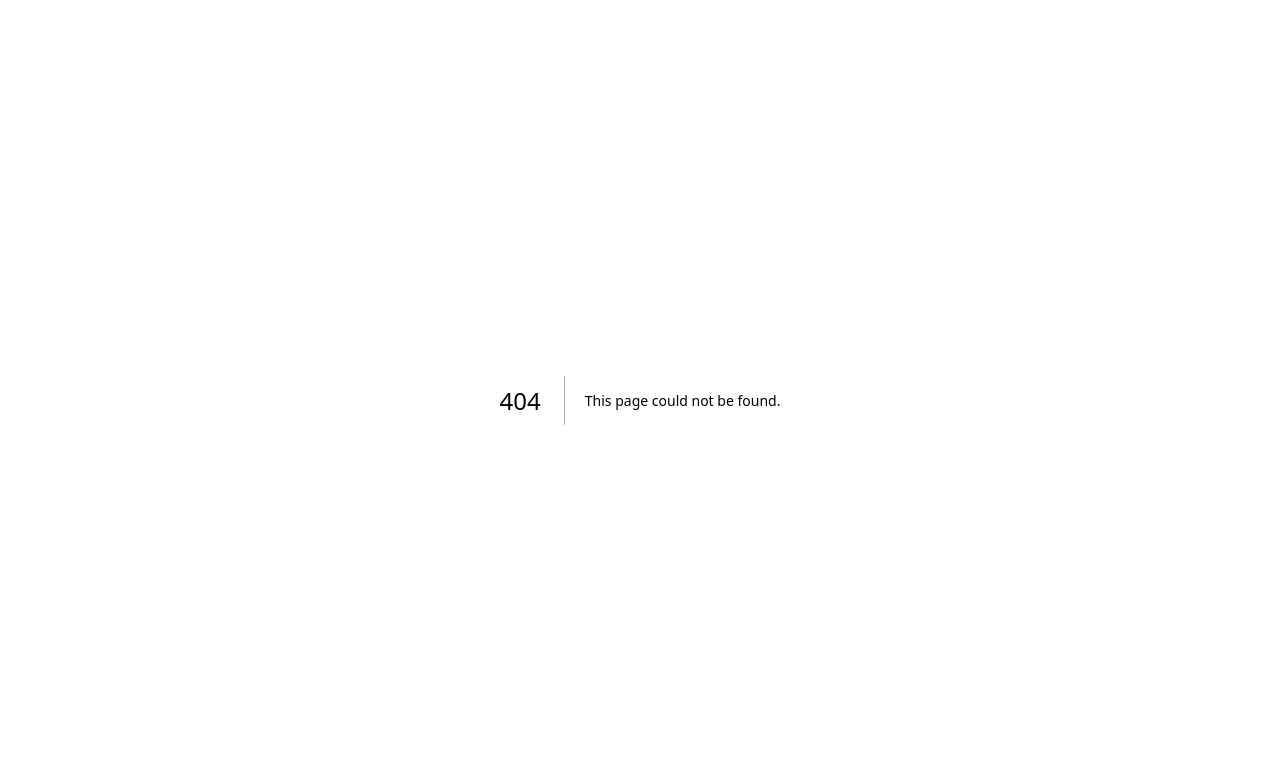
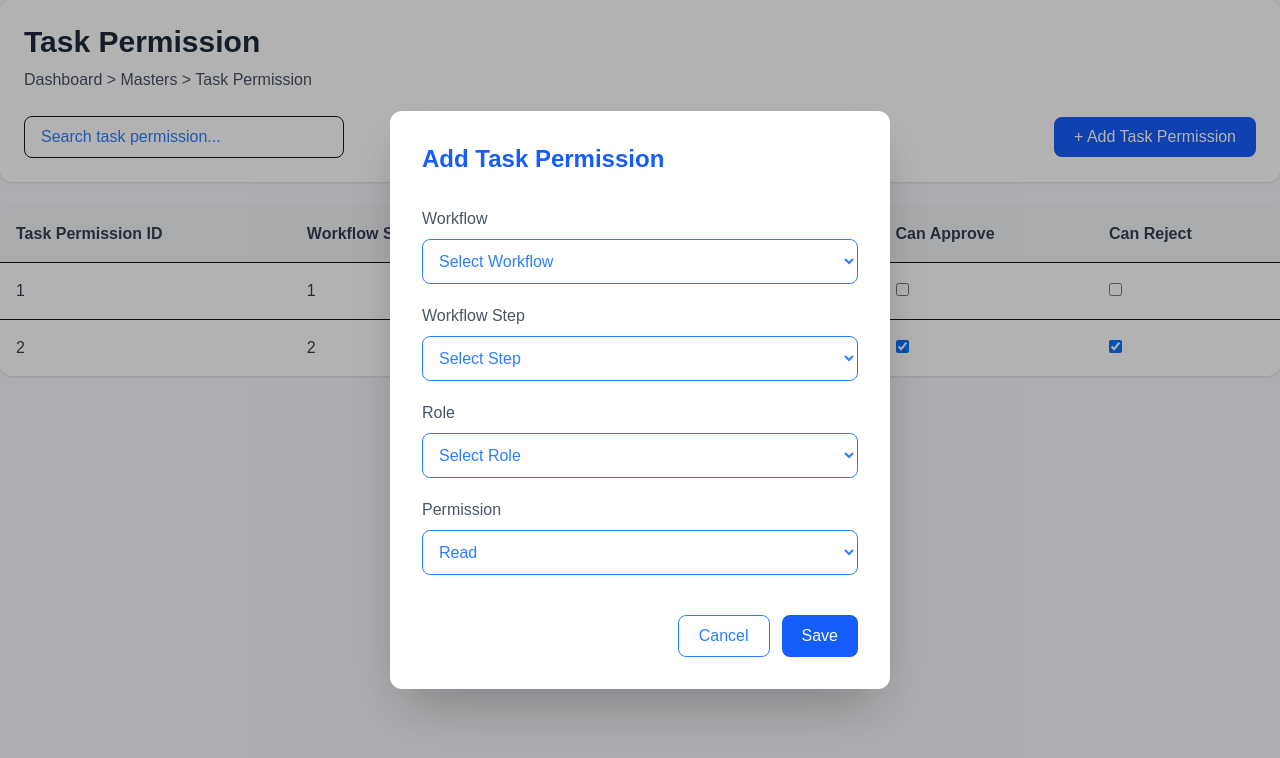
Before and after one commit to Abhishekkyadav/FlowCore_FN, a Next.js app: page /permission_pg in a window 1280 px wide. Before the commit this address had no page. Shown: the top 758 px of the page. Built offline with nearby package versions, Linux system fonts and the light colour scheme.

Commit message:
Add task permission components and dependencies
- Introduced Header, Table, and Popup components for task permission management.
- Updated package.json and package-lock.json to include react-icons dependency.
- Created permission_pg.js to integrate new components into the permission page.

```diff
--- a/package.json
+++ b/package.json
@@ -30,5 +30,8 @@
     "tailwindcss": "^4",
     "tsup": "^8.5.1",
     "typescript": "^5"
+  },
+  "dependencies": {
+    "react-icons": "^5.7.0"
   }
 }
--- /dev/null
+++ b/src/components/task-permission/Header.js
@@ -0,0 +1,30 @@
+
+export default function Header() {
+  return (
+    <>
+      <div className="bg-white rounded-xl shadow p-6 mb-6">
+        <h1 className="text-3xl font-bold text-gray-800">
+          Task Permission
+        </h1>
+
+        <p className="text-gray-600 mt-2">
+          Dashboard &gt; Masters &gt; Task Permission
+        </p>
+
+        <div className="flex justify-between items-center mt-6">
+
+          <input
+            type="text"
+            placeholder="Search task permission..."
+            className="w-80 border border-gray-900 rounded-lg px-4 py-2 outline-none text-black placeholder:text-blue-500"
+          />
+
+
+          <button className="bg-blue-600 hover:bg-blue-700 text-white px-5 py-2 rounded-lg">
+            + Add Task Permission
+          </button>
+        </div>
+      </div>
+    </>
+  );
+}
--- /dev/null
+++ b/src/components/task-permission/Popup.js
@@ -0,0 +1,90 @@
+export default function Popup() {
+  return (
+    <>
+     <div className="fixed inset-0 flex justify-center items-center bg-black/30">
+
+      <div className="w-[500px] bg-white rounded-xl shadow-2xl p-8">
+        <h2 className="text-2xl font-bold mb-8 text-blue-600">
+          Add Task Permission
+        </h2>
+
+        <div className="space-y-5">
+
+          <div>
+
+            <label className="block mb-2 font-medium text-gray-600">
+              Workflow
+            </label>
+
+            <select className="w-full border rounded-lg p-3 text-blue-500">
+
+              <option>Select Workflow</option>
+
+            </select>
+
+          </div>
+
+          <div>
+
+            <label className="block mb-2 font-medium text-gray-600">
+              Workflow Step
+            </label>
+
+            <select className="w-full border rounded-lg p-3 text-blue-500">
+
+              <option>Select Step</option>
+
+            </select>
+
+          </div>
+
+          <div>
+
+            <label className="block mb-2 font-medium text-gray-600">
+              Role
+            </label>
+
+            <select className="w-full border rounded-lg p-3 text-blue-500">
+
+              <option>Select Role</option>
+
+            </select>
+
+          </div>
+
+          <div>
+
+            <label className="block mb-2 font-medium text-gray-600">
+              Permission
+            </label>
+
+            <select className="w-full border rounded-lg p-3 text-blue-500">
+
+              <option>Read</option>
+
+              <option>Write</option>
+
+              <option>Approve</option>
+
+            </select>
+
+          </div>
+
+        </div>
+
+        <div className="flex justify-end gap-3 mt-10">
+
+          <button className="border px-5 py-2 rounded-lg text-blue-500">
+            Cancel
+          </button>
+
+          <button className="bg-blue-600 text-white px-5 py-2 rounded-lg">
+            Save
+          </button>
+
+        </div>
+      </div>
+      </div>
+    </>
+  );
+}
--- /dev/null
+++ b/src/components/task-permission/Table.js
@@ -0,0 +1,104 @@
+const permissions = [
+  {
+    TaskPermissionId: 1,
+    WorkflowStepId: 1,
+    CanView: 1,
+    CanEdit: 1,
+    CanApprove: 0,
+    CanReject: 0,
+  },
+  {
+    TaskPermissionId: 2,
+    WorkflowStepId: 2,
+    CanView: 1,
+    CanEdit: 0,
+    CanApprove: 1,
+    CanReject: 1,
+  },
+];
+
+export default function Table() {
+  return (
+    <>
+      <div className="bg-white rounded-xl shadow overflow-hidden">
+
+        <table className="w-full">
+
+          <thead className="bg-gray-100">
+
+            <tr>
+
+              <th className="p-4 text-left text-gray-700 font-semibold">Task Permission ID</th>
+
+              <th className="p-4 text-left text-gray-700 font-semibold">Workflow Step ID</th>
+
+              <th className="p-4 text-left text-gray-700 font-semibold">Can View</th>
+
+              <th className="p-4 text-left text-gray-700 font-semibold">Can edit</th>
+
+              <th className="p-4 text-left text-gray-700 font-semibold">Can Approve</th>
+
+              <th className="p-4 text-left text-gray-700 font-semibold">Can Reject</th>
+
+            </tr>
+
+          </thead>
+
+          <tbody>
+
+            {permissions.map((item) => (
+
+              <tr
+                key={item}
+                className="border-t hover:bg-gray-50"
+              >
+
+                <td className="p-4 text-gray-700">{item.TaskPermissionId}</td>
+
+                <td className="p-4 text-gray-700">{item.WorkflowStepId}</td>
+
+                <td className="p-4">
+                    <input
+                        type="checkbox"
+                        checked={item.CanView === 1}
+                        readOnly
+                    />
+                    </td>
+
+                    <td className="p-4">
+                    <input
+                        type="checkbox"
+                        checked={item.CanEdit === 1}
+                        readOnly
+                    />
+                    </td>
+
+                    <td className="p-4">
+                    <input
+                        type="checkbox"
+                        checked={item.CanApprove === 1}
+                        readOnly
+                    />
+                    </td>
+
+                    <td className="p-4">
+                    <input
+                        type="checkbox"
+                        checked={item.CanReject === 1}
+                        readOnly
+                    />
+                    </td>
+
+
+              </tr>
+
+            ))}
+
+          </tbody>
+
+        </table>
+
+      </div>
+    </>
+  );
+}
--- /dev/null
+++ b/src/pages/_app.js
@@ -0,0 +1,5 @@
+import "../app/globals.css";
+
+export default function MyApp({ Component, pageProps }) {
+  return <Component {...pageProps} />;
+}
--- /dev/null
+++ b/src/pages/permission_pg.js
@@ -0,0 +1,16 @@
+import Header from "../components/task-permission/Header";
+import Table from "../components/task-permission/Table";
+import Popup from "../components/task-permission/Popup";
+
+export default function PermissionPage() {
+  return (
+    <>
+      <div className="min-h-screen bg-[#F5F7FB] P-6">
+      <Header />
+      <Table />
+      <Popup />
+
+      </div>
+    </>
+  );
+}
```
Also changed, not shown: 1 other file (tests, documents, lock files or other folders).
